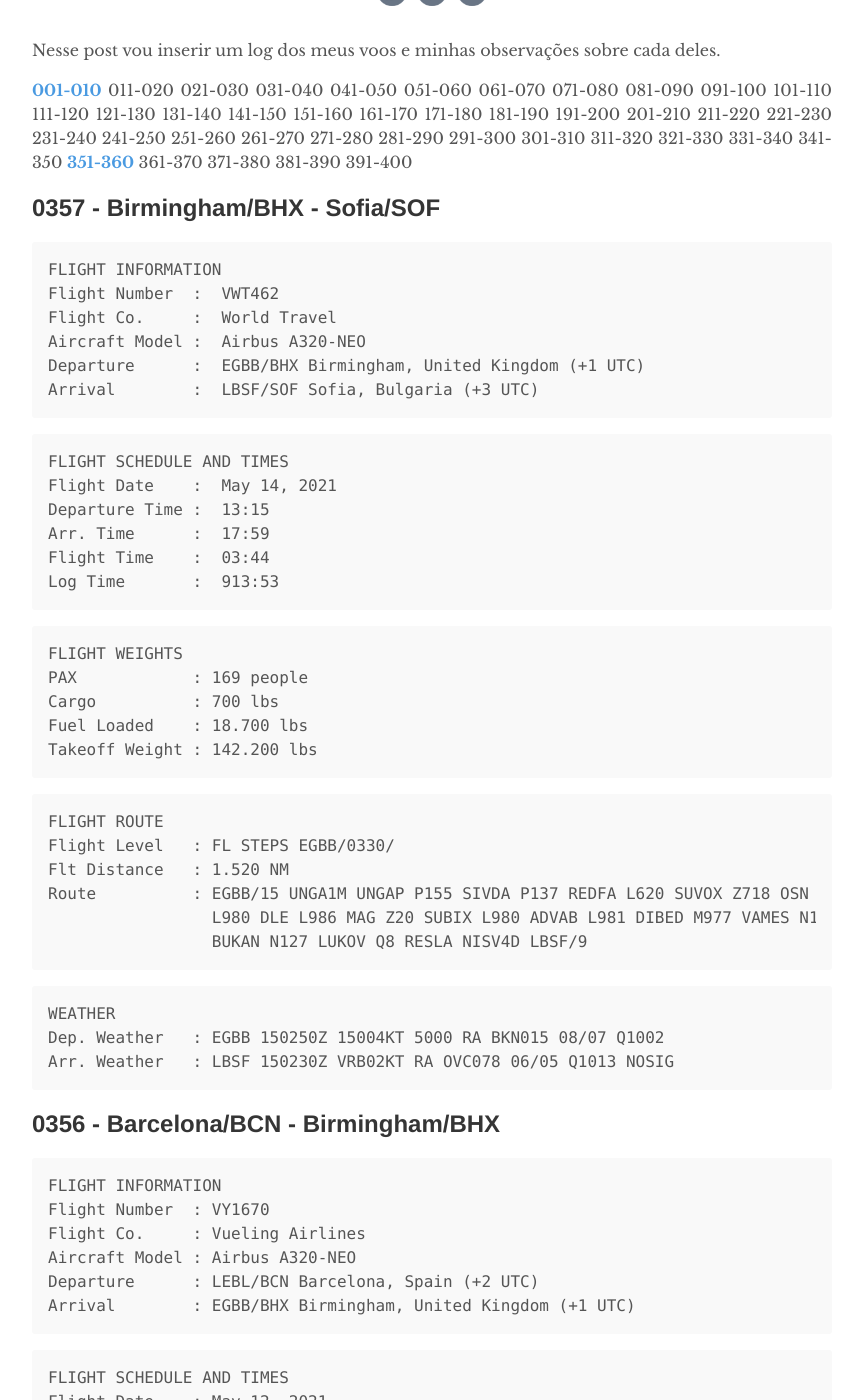
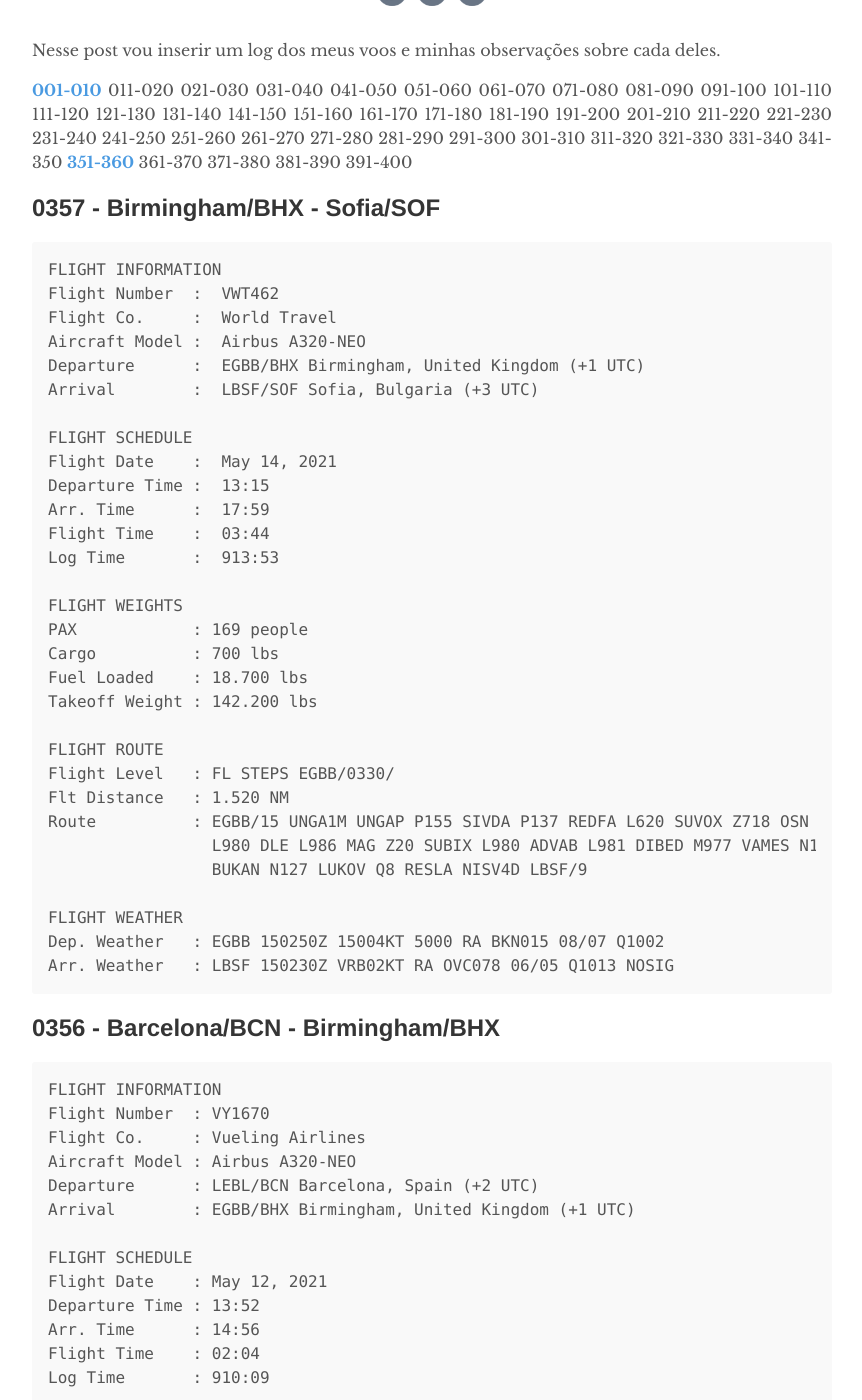
Before and after one commit to marcelocamera/marcelocamera.github.io, a Jekyll site: the page built from _posts/2010-01-01-flight-logbook.md, in a window 1280 px wide and 1400 px high, scrolled down 329 px. Shown: the whole window, without its empty margins (208-1070 px from the left). Built offline with Jekyll 4.4.1, drawn with Linux system fonts in a browser that asks for light colours; comment, search, counter and statistics services are not loaded; some of the changed text lies outside the part shown.

Commit message:
Update 2010-01-01-flight-logbook.md

```diff
--- a/_posts/2010-01-01-flight-logbook.md
+++ b/_posts/2010-01-01-flight-logbook.md
@@ -24,32 +24,28 @@ Flight Co.     :  World Travel
 Aircraft Model :  Airbus A320-NEO
 Departure      :  EGBB/BHX Birmingham, United Kingdom (+1 UTC)
 Arrival        :  LBSF/SOF Sofia, Bulgaria (+3 UTC)
-{% endhighlight %}
-{% highlight markdown %}
-FLIGHT SCHEDULE AND TIMES
+
+FLIGHT SCHEDULE
 Flight Date    :  May 14, 2021
 Departure Time :  13:15
 Arr. Time      :  17:59
 Flight Time    :  03:44
 Log Time       :  913:53
-{% endhighlight %}
-{% highlight markdown %}
+
 FLIGHT WEIGHTS
 PAX            : 169 people
 Cargo          : 700 lbs
 Fuel Loaded    : 18.700 lbs
 Takeoff Weight : 142.200 lbs
-{% endhighlight %}
-{% highlight markdown %}
+
 FLIGHT ROUTE
 Flight Level   : FL STEPS EGBB/0330/
 Flt Distance   : 1.520 NM
 Route          : EGBB/15 UNGA1M UNGAP P155 SIVDA P137 REDFA L620 SUVOX Z718 OSN
                  L980 DLE L986 MAG Z20 SUBIX L980 ADVAB L981 DIBED M977 VAMES N164
                  BUKAN N127 LUKOV Q8 RESLA NISV4D LBSF/9
-{% endhighlight %}
-{% highlight markdown %}
-WEATHER
+
+FLIGHT WEATHER
 Dep. Weather   : EGBB 150250Z 15004KT 5000 RA BKN015 08/07 Q1002
 Arr. Weather   : LBSF 150230Z VRB02KT RA OVC078 06/05 Q1013 NOSIG
 {% endhighlight %}
@@ -62,31 +58,27 @@ Flight Co.     : Vueling Airlines
 Aircraft Model : Airbus A320-NEO
 Departure      : LEBL/BCN Barcelona, Spain (+2 UTC)
 Arrival        : EGBB/BHX Birmingham, United Kingdom (+1 UTC)
-{% endhighlight %}
-{% highlight markdown %}
-FLIGHT SCHEDULE AND TIMES
+
+FLIGHT SCHEDULE
 Flight Date    : May 12, 2021
 Departure Time : 13:52
 Arr. Time      : 14:56
 Flight Time    : 02:04
 Log Time       : 910:09
-{% endhighlight %}
-{% highlight markdown %}
+
 FLIGHT WEIGHTS
 PAX            : 169 people
 Cargo          : 700 lbs
 Fuel Loaded    : 11.100 lbs
 Takeoff Weight : 139.900 lbs
-{% endhighlight %}
-{% highlight markdown %}
+
 FLIGHT ROUTE
 Flight Level   : FL STEPS LEBL/0340/
 Flt Distance   : 779 NM
 Route          : LEBL/25R OKAB1C OKABI UN861 DIKRO UM185 OCK Q3 HEMEL T420 BUZAD L10
                  HON EGBB/33
-{% endhighlight %}
-{% highlight markdown %}
-WEATHER
+
+FLIGHT WEATHER
 Dep. Weather   : LEBL 130230Z 31007KT CAVOK 17/06 Q1013 NOSIG
 Arr. Weather   : EGBB 130250Z 04004KT RA OVC010 09/07 Q1007
 {% endhighlight %}
@@ -99,31 +91,27 @@ Flight Co.     : KLM Royal Dutch Airlines
 Aircraft Model : Airbus A320-NEO
 Departure      : EHAM/AMS Amsterdan, Netherlands (+2 UTC)
 Arrival        : LEBL/BCN Barcelona, Spain (+2 UTC)
-{% endhighlight %}
-{% highlight markdown %}
-FLIGHT SCHEDULE AND TIMES
+
+FLIGHT SCHEDULE
 Flight Date    : May 11, 2021
 Departure Time : 07:44
 Arr. Time      : 09:50
 Flight Time    : 02:06
 Log Time       : 906:46
-{% endhighlight %}
-{% highlight markdown %}
+
 FLIGHT WEIGHTS
 PAX            : 161 people
 Cargo          : 900 lbs
 Fuel Loaded    : 10.700 lbs
 Takeoff Weight : 146.100 lbs
-{% endhighlight %}
-{% highlight markdown %}
+
 FLIGHT ROUTE
 Flight Level   : FL STEPS EHAM/0340/
 Flt Distance   : 724 NM
 Route          : EHAM KUDA1R WOODY N872 MEDIL UN872 KOVIN UM728 RESMI UN857 DIRMO
                  UZ365 NARAK UN859 PUMAL PUMA1Y LEBL
-{% endhighlight %}
-{% highlight markdown %}
-WEATHER
+
+FLIGHT WEATHER
 Dep. Weather   : EHAM 120255Z 23003KT FEW020 08/06 Q1010 NOSIG
 Arr. Weather   : LEBL 120300Z 33008KT 9999 FEW025 11/08 Q1017 NOSIG
 {% endhighlight %}
@@ -131,152 +119,130 @@ Arr. Weather   : LEBL 120300Z 33008KT 9999 FEW025 11/08 Q1017 NOSIG
 <!--- De 001 a 010 --->
 <section id ="001"></section>
 ## 0004 - New York/JFK - Chicago/ORD
-#### Flight Information
 {% highlight markdown %}
+FLIGHT INFORMATION
 Flight Number  : AA2270
 Flight Co.     : American Airlines
 Aircraft Model : Boeing 737-800
 Departure      : KJFK/JFK New York, United States (-5 UTC)
 Arrival        : KORD/ORD Chicago, United States (-6 UTC)
-{% endhighlight %}
-#### Flight Schedule
-{% highlight markdown %}
+
+FLIGHT SCHEDULE
 Flight Date    : January 8, 2017
 Departure Time : 17:10
 Arr. Time      : 19:09
 Flight Time    : 2:59
 Log Time       : 11:10
-{% endhighlight %}
-#### Flight Weights
-{% highlight markdown %}
+
+FLIGHT WEIGHTS
 PAX            : 158 people
 Cargo          : 500 lbs
 Fuel Loaded    : 22.100 lbs
 Takeoff Weight : 150.100 lbs
-{% endhighlight %}
-#### Flight Route
-{% highlight markdown %}
+
+ROUTE INFORMATION
 Flight Level   : FL STEPS KJFK/0360/
 Flt Distance   : 866 NM
 Route          : KCLT/36C BARMY4 TYI DCT ORF J121 SIE CAMRN4 KJFK/31L
-{% endhighlight %}
-#### Flight Weather
-{% highlight markdown %}
+
+FLIGHT WEATHER
 Dep. Weather   : KJFK 082051Z 28013KT 10SM SCT047 BKN060 M04/M18 A3035
 Arr. Weather   : KORD 090051Z 18008KT 10SM SCT120 BKN150 OVC200 M10/M17 A3052
 {% endhighlight %}
 
 ## 0003 - Charlotte/CLT - New York/JFK
-#### Flight Information
 {% highlight markdown %}
+FLIGHT INFORMATION
 Flight Number  : AA1972
 Flight Co.     : American Airlines
 Aircraft Model : Airbus A319-100
 Departure      : KCLT/CLT Charlotte, United States (-5 UTC)
 Arrival        : KJFK/JFK New York, United States (-5 UTC)
-{% endhighlight %}
-#### Flight Schedule
-{% highlight markdown %}
+
+FLIGHT SCHEDULE
 Flight Date    : January 1, 2017
 Departure Time : 16:06
 Arr. Time      : 19:01
 Flight Time    : 2:55
 Log Time       : 8:11
-{% endhighlight %}
-#### Flight Weights
-{% highlight markdown %}
+
+FLIGHT WEIGHTS
 PAX            : 175 people
 Cargo          : 100 lbs
 Fuel Loaded    : 15.300 lbs
 Takeoff Weight : 151.100 lbs
-{% endhighlight %}
-#### Flight Route
-{% highlight markdown %}
+
+ROUTE INFORMATION
 Flight Level   : FL STEPS KCLT/0350
 Flt Distance   : 474 NM
 Route          : KCLT/36C BARMY4 TYI DCT ORF J121 SIE CAMRN4 KJFK/31L
-{% endhighlight %}
-#### Flight Weather
-{% highlight markdown %}
+
+FLIGHT WEATHER
 Dep. Weather   : KCLT 012052Z 09005KT 2SM -RA BR OVC004 09/08 A3018
 Arr. Weather   : KJFK 012351Z 00000KT 10SM CLR 06/M09 A3036
 {% endhighlight %}
 
 ## 0002 - Saint Louis/STL - Charlotte/CLT
-#### Flight Information
 {% highlight markdown %}
+FLIGHT INFORMATION
 Flight Number  : AA1823
 Flight Co.     : American Airlines
 Aircraft Model : Airbus A319-100
 Departure      : KSTL/STL Saint Louis, United States (-6 UTC)
 Arrival        : KCLT/CLT Charlotte, United States (-5 UTC)
-{% endhighlight %}
-#### Flight Schedule
-{% highlight markdown %}
+
+FLIGHT SCHEDULE
 Flight Date    : January 1, 2017
 Departure Time : 07:10
 Arr. Time      : 10:33
 Flight Time    : 02:23
 Log Time       : 05:16
-{% endhighlight %}
-#### Flight Weights
-{% highlight markdown %}
+
+FLIGHT WEIGHTS
 PAX            : 135 people
 Cargo          : 300 lbs
 Fuel Loaded    : 14.000 lbs
 Takeoff Weight : 145.100 lbs
-{% endhighlight %}
-#### Flight Route
-{% highlight markdown %}
+
+ROUTE INFORMATION
 Flight Level   : FL STEPS KSTL/0370
 Flt Distance   : 490 NM
 Route          : KSTL/30L JHART6 DOBLR DCT CAROL J134 FLM DCT TAFTT PARQR3 KCLT/23
-{% endhighlight %}
-#### Flight Weather
-{% highlight markdown %}
+
+FLIGHT WEATHER
 Dep. Weather   : KSTL 011451Z 29006KT 10SM FEW250 00/M04 A3009
 Arr. Weather   : KCLT 011451Z 24006KT 2SM BR SCT002 OVC014 06/05 A3021
 {% endhighlight %}
 
 ## 0001 - Phoenix/PHX - Saint Louis/STL
 {% highlight markdown %}
-======================
-= FLIGHT INFORMATION =
-======================
+FLIGHT INFORMATION
 Flight Number  : AA489
 Flight Co.     : American Airlines
 Aircraft Model : Airbus A319-100
 Departure      : KPHX/PHX Phoenix, United States (-7 UTC)
 Arrival        : KSTL/STL Saint Louis, United States (-6 UTC)
 
-===================
-= FLIGHT SCHEDULE =
-===================
+FLIGHT SCHEDULE
 Flight Date    : December 31, 2016
 Departure Time : 09:05
 Arr. Time      : 12:58
 Flight Time    : 02:53
 Log Time       : 02:53
 
-==================
-= FLIGHT WEIGHTS =
-==================
+FLIGHT WEIGHTS
 PAX            : 161 people
 Cargo          : 400 lbs
 Fuel Loaded    : 21.900 lbs
 Takeoff Weight : 150.100 lbs
 
-=====================
-= ROUTE INFORMATION =
-=====================
+ROUTE INFORMATION
 Flight Level   : FL STEPS PHX/0330/
 Flt Distance   : 1.022 NM
 Route          : KPHX/26 FORPE1 ABQ DCT FTI DCT KA36W DCT KK42A DCT BUM KAYLA3
                  KSTL/06
 
-==================
-= FLIGHT WEATHER =
-==================
+FLIGHT WEATHER
 Dep. Weather   : KPHX 311551Z 21003KT 8SM SCT006 BKN008 OVC012 13/12 A2992
 Arr. Weather   : KSTL 311551Z 21018KT 10SM BKN065 OVC250 09/M09 A2975
 {% endhighlight %}
```
